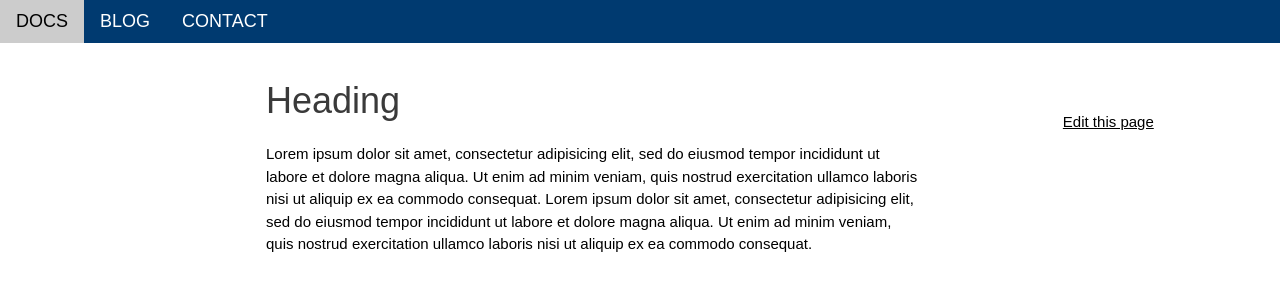
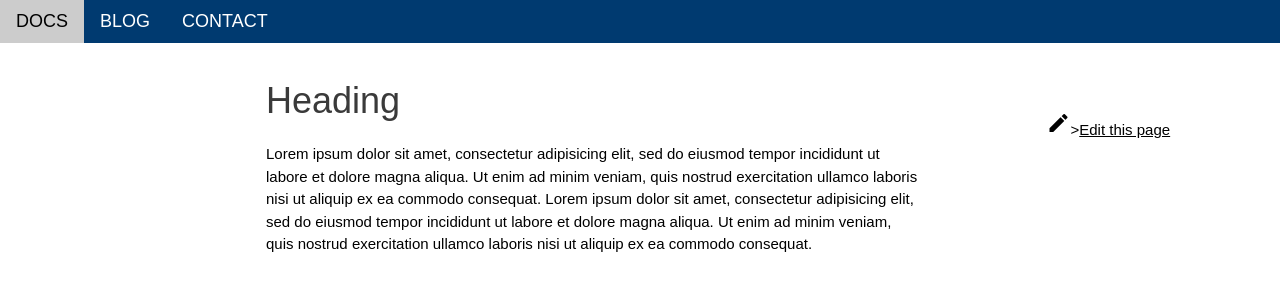
Before and after one commit to daniellegunter/pohlvault.github.io, a Jekyll site: the page built from index.html, in a window 1280 px wide and 1038 px high. Shown: the top 304 px of the window. Built offline with Jekyll 4.4.1, drawn with Linux system fonts in a browser that asks for light colours.

Commit message:
Update home.html
Added edit icon

```diff
--- a/_layouts/home.html
+++ b/_layouts/home.html
@@ -41,7 +41,7 @@ html,body,h1,h2,h3,h4,h5,h6 {font-family: Myriad pro, sans-serif;}
         dolor sit amet, consectetur adipisicing elit, sed do eiusmod tempor incididunt ut labore et dolore magna aliqua. Ut enim ad minim veniam, quis nostrud exercitation ullamco laboris nisi ut aliquip ex ea commodo consequat.</p>
     </div>
     <div class="w3-third w3-container">
-      <p class="w3-padding-large w3-padding-32 w3-center"><a href="https://github.com/pohlvault/pohlvault.github.io/edit/master/{{ page.path }}">Edit this page</a></p>
+      <p class="w3-padding-large w3-padding-32 w3-center"><i class="material-icons">mode_edit</i>><a href="https://github.com/pohlvault/pohlvault.github.io/edit/master/{{ page.path }}">Edit this page</a></p>
     </div>
   </div>
 
```
